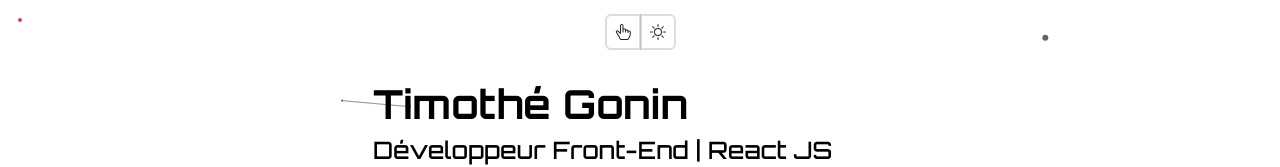
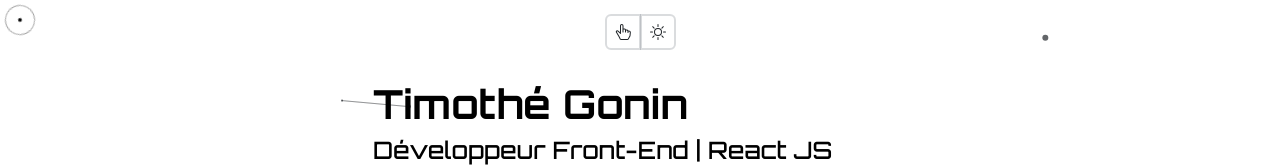
Before and after one commit to timothegonin/portfolio, a React (Create React App) app: page / in a window 1280 px wide. Shown: the top 167 px of the page. Built offline with nearby package versions, Linux system fonts and the light colour scheme.

Commit message:
💄 adjusting styles

```diff
--- a/src/components/Cursor/Cursor.css
+++ b/src/components/Cursor/Cursor.css
@@ -1,16 +1,11 @@
 body {
-	margin: 0;
-	padding: 0;
-	height: 100vh;
-	background: #1b1b1b;
 	cursor: none;
-	overflow: hidden;
 }
 
 .cursor {
 	width: 40px;
 	height: 40px;
-	border: 1px dashed white;
+	border: 0.01rem solid grey;
 	border-radius: 50%;
 	position: absolute;
 	animation: Anim1 1s infinite alternate;
@@ -25,14 +20,14 @@ body {
 	transform: translate(-50%, -50%);
 	width: 5px;
 	height: 5px;
-	background: crimson;
+	background: black;
 	border-radius: 50%;
 }
 
 .expand {
 	animation: Anim2 0.5s;
-	background: crimson;
-	border: 1px solid crimson;
+	background: silver;
+	/* border: 1px solid crimson; */
 }
 @keyframes Anim1 {
 	from {
```
